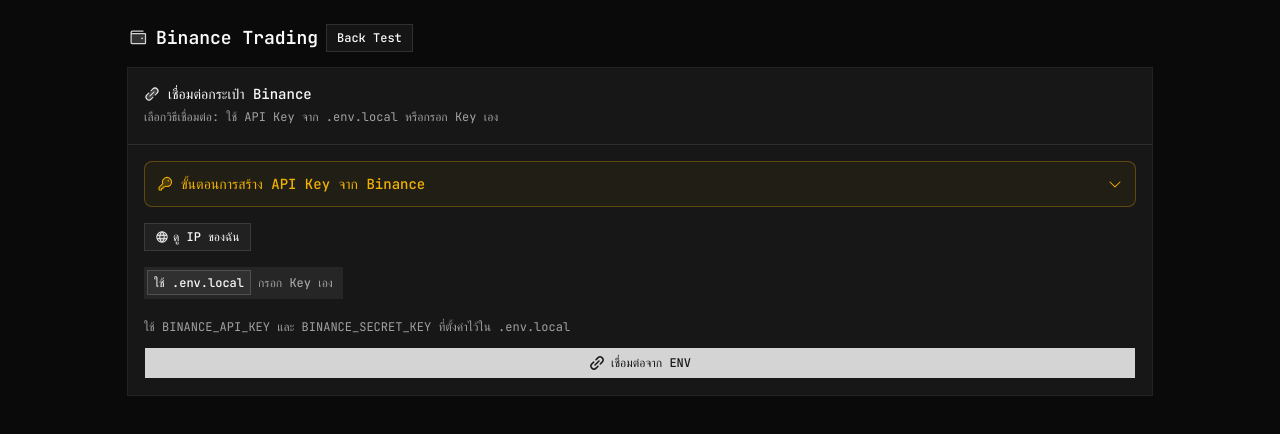
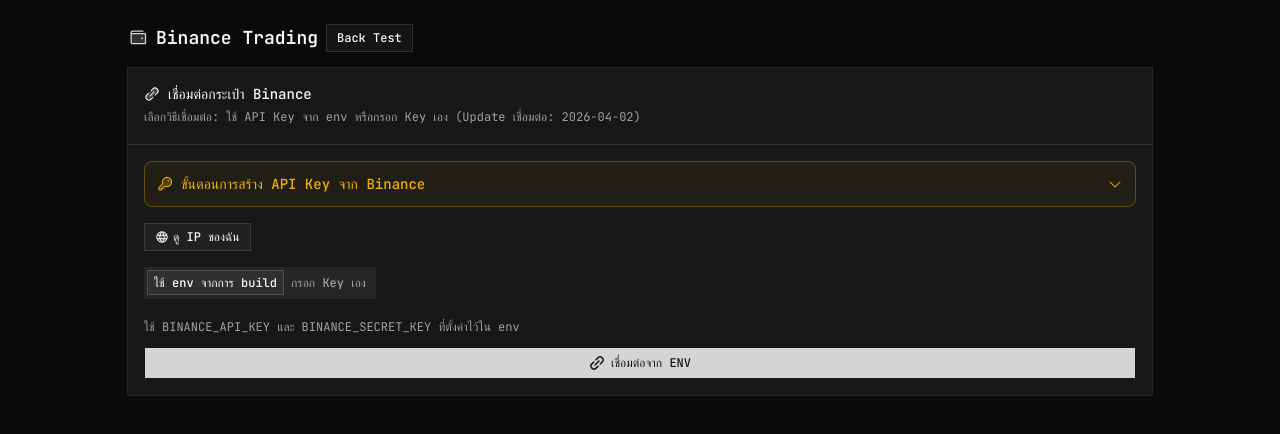
Before and after one commit to unikonkon/NextJS_Bot_Crypto_trading-indicator, a Next.js app: page /trading/Binance in a window 1280 px wide. Shown: the top 434 px of the page. Built offline with nearby package versions, Linux system fonts and the light colour scheme.

Commit message:
แก้ text

```diff
--- a/app/trading/Binance/page.tsx
+++ b/app/trading/Binance/page.tsx
@@ -355,7 +355,7 @@
                 เชื่อมต่อกระเป๋า Binance
               </CardTitle>
               <CardDescription>
-                เลือกวิธีเชื่อมต่อ: ใช้ API Key จาก .env.local หรือกรอก Key เอง
+                เลือกวิธีเชื่อมต่อ: ใช้ API Key จาก env หรือกรอก Key เอง (Update เชื่อมต่อ: 2026-04-02)
               </CardDescription>
             </CardHeader>
             <CardContent className="space-y-4">
@@ -560,7 +560,7 @@
 
               <Tabs defaultValue="env">
                 <TabsList>
-                  <TabsTrigger value="env">ใช้ .env.local</TabsTrigger>
+                  <TabsTrigger value="env">ใช้ env จากการ build</TabsTrigger>
                   <TabsTrigger value="manual">กรอก Key เอง</TabsTrigger>
                 </TabsList>
 
@@ -569,7 +569,7 @@
                   <div className="space-y-3 pt-3">
                     <p className="text-xs text-muted-foreground">
                       ใช้ BINANCE_API_KEY และ BINANCE_SECRET_KEY ที่ตั้งค่าไว้ใน
-                      .env.local
+                      env
                     </p>
                     <Button
                       onClick={() => connectWallet("env")}
@@ -862,11 +862,10 @@
                     <Button
                       onClick={submitOrder}
                       disabled={submittingOrder || !orderQuantity}
-                      className={`w-full ${
-                        orderSide === "BUY"
+                      className={`w-full ${orderSide === "BUY"
                           ? "bg-green-600 hover:bg-green-700"
                           : "bg-red-600 hover:bg-red-700"
-                      } text-white`}
+                        } text-white`}
                     >
                       {submittingOrder ? (
                         <SpinnerIcon className="size-4 animate-spin" />
@@ -881,11 +880,10 @@
                     {/* Order result */}
                     {orderResult && (
                       <div
-                        className={`rounded-none border p-3 text-xs space-y-1 ${
-                          orderResult.error
+                        className={`rounded-none border p-3 text-xs space-y-1 ${orderResult.error
                             ? "border-destructive/30 bg-destructive/5 text-destructive"
                             : "border-green-500/30 bg-green-500/5 text-green-400"
-                        }`}
+                          }`}
                       >
                         {orderResult.error ? (
                           <div className="flex items-center gap-2">
```
